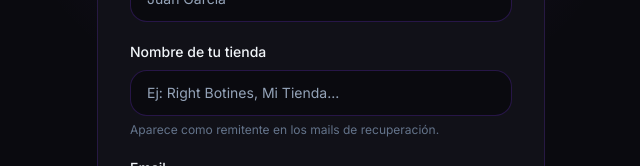
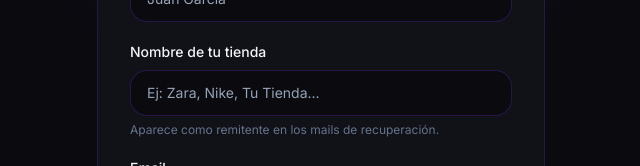
Before and after one commit to facuguz55/nova-recover, a Next.js app: page /register in a window 1280 px wide. Shown: the part 283-449 px from the top of the page, without its empty margins (319-959 px from the left). Built offline with nearby package versions, Linux system fonts and the light colour scheme.

Commit message:
fix: placeholder nombre tienda con ejemplos genéricos

```diff
--- a/app/register/page.tsx
+++ b/app/register/page.tsx
@@ -102,7 +102,7 @@ export default function RegisterPage() {
               <label className="block text-sm font-medium mb-2">Nombre de tu tienda</label>
               <input
                 type="text"
-                placeholder="Ej: Right Botines, Mi Tienda..."
+                placeholder="Ej: Zara, Nike, Tu Tienda..."
                 value={form.storeName}
                 maxLength={60}
                 onChange={(e) => setForm({ ...form, storeName: e.target.value })}
```
